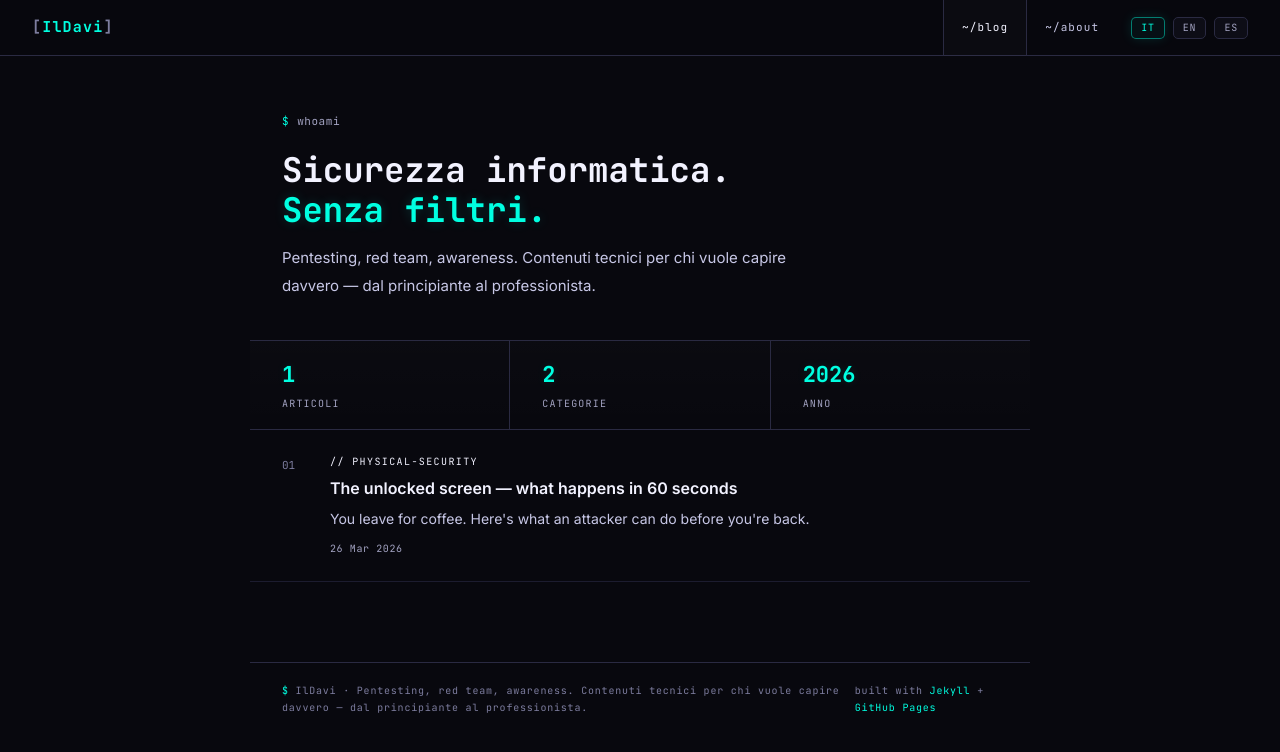
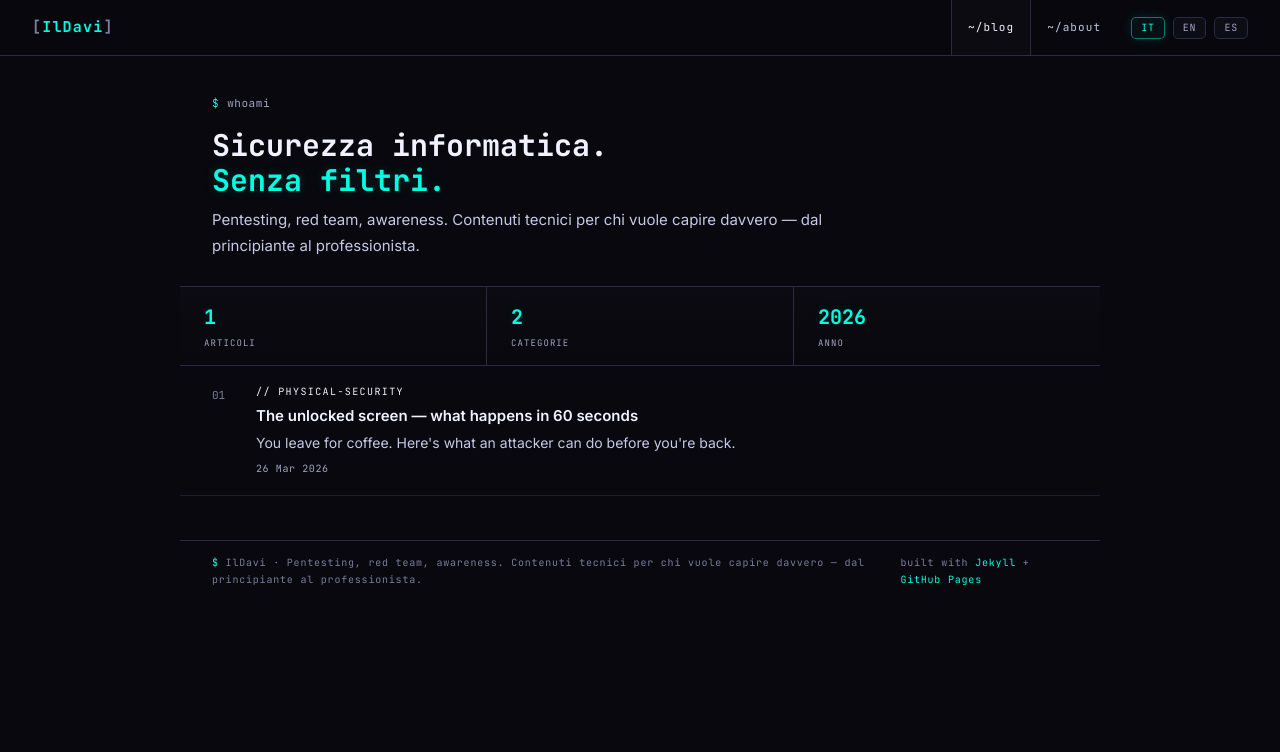
Before and after one commit to llDavi/llDavi.github.io, a Jekyll site: the page built from index.md, in a window 1280 px wide. Shown: the top 752 px of the page. Built offline with Jekyll 4.4.1, drawn with Linux system fonts in a browser that asks for light colours.

Commit message:
Layout fix

```diff
--- a/assets/css/style.scss
+++ b/assets/css/style.scss
@@ -111,7 +111,7 @@ a:hover {
   display: flex;
   align-items: center;
   height: 56px;
-  padding: 0 18px;
+  padding: 0 16px;
   border-left: 1px solid var(--border);
   font-size: 11px;
   color: var(--text-muted);
@@ -158,9 +158,9 @@ a:hover {
    ============================================= */
 
 .page-wrap {
-  max-width: 780px;
+  max-width: 920px;
   margin: 0 auto;
-  padding: 0 0 80px;
+  padding: 0 0 44px;
 }
 
 /* =============================================
@@ -168,14 +168,14 @@ a:hover {
    ============================================= */
 
 .hero {
-  padding: 56px 32px 40px;
+  padding: 38px 32px 28px;
   border-bottom: 1px solid var(--border);
 }
 
 .hero-prompt {
   font-size: 11px;
   color: var(--text-dim);
-  margin-bottom: 20px;
+  margin-bottom: 16px;
   display: flex;
   align-items: center;
   gap: 8px;
@@ -187,11 +187,11 @@ a:hover {
 }
 
 .hero-title {
-  font-size: 34px;
+  font-size: 30px;
   font-weight: 700;
   color: var(--text);
-  line-height: 1.18;
-  margin-bottom: 14px;
+  line-height: 1.15;
+  margin-bottom: 10px;
 }
 
 .hero-title .hl {
@@ -203,8 +203,8 @@ a:hover {
   font-family: var(--font-sans);
   font-size: 15px;
   color: var(--text-muted);
-  line-height: 1.85;
-  max-width: 560px;
+  line-height: 1.7;
+  max-width: 680px;
 }
 
 /* =============================================
@@ -219,7 +219,7 @@ a:hover {
 
 .stat {
   flex: 1;
-  padding: 16px 32px;
+  padding: 14px 24px;
   border-right: 1px solid var(--border);
 }
 
@@ -228,17 +228,17 @@ a:hover {
 }
 
 .stat-num {
-  font-size: 22px;
+  font-size: 20px;
   font-weight: 700;
   color: var(--accent);
   text-shadow: 0 0 10px rgba(0, 255, 225, 0.12);
 }
 
 .stat-label {
-  font-size: 10px;
+  font-size: 9px;
   color: var(--text-dim);
   letter-spacing: 0.12em;
-  margin-top: 3px;
+  margin-top: 2px;
 }
 
 /* =============================================
@@ -251,9 +251,9 @@ a:hover {
 
 .post-item {
   display: flex;
-  gap: 20px;
+  gap: 16px;
   align-items: flex-start;
-  padding: 24px 32px;
+  padding: 18px 32px;
   border-bottom: 1px solid var(--border-dim);
   transition: background 0.18s ease, border-color 0.18s ease;
 }
@@ -274,7 +274,7 @@ a:hover {
 .post-cat {
   font-size: 10px;
   letter-spacing: 0.14em;
-  margin-bottom: 7px;
+  margin-bottom: 5px;
 }
 
 .cat-web       { color: var(--accent); }
@@ -285,11 +285,11 @@ a:hover {
 
 .post-title {
   font-family: var(--font-sans);
-  font-size: 16px;
+  font-size: 15px;
   font-weight: 600;
   color: var(--text);
-  margin-bottom: 7px;
-  line-height: 1.45;
+  margin-bottom: 5px;
+  line-height: 1.4;
   text-decoration: none;
   display: block;
 }
@@ -302,13 +302,13 @@ a:hover {
   font-family: var(--font-sans);
   font-size: 14px;
   color: var(--text-muted);
-  line-height: 1.75;
+  line-height: 1.65;
 }
 
 .post-meta {
   font-size: 10px;
   color: var(--text-dim);
-  margin-top: 9px;
+  margin-top: 6px;
   letter-spacing: 0.06em;
 }
 
@@ -317,7 +317,7 @@ a:hover {
    ============================================= */
 
 .post-header {
-  padding: 42px 32px 34px;
+  padding: 34px 32px 28px;
   border-bottom: 1px solid var(--border);
 }
 
@@ -325,7 +325,7 @@ a:hover {
   font-size: 10px;
   color: var(--text-faint);
   letter-spacing: 0.08em;
-  margin-bottom: 20px;
+  margin-bottom: 16px;
 }
 
 .post-breadcrumb a {
@@ -334,21 +334,21 @@ a:hover {
 }
 
 .post-header .post-cat {
-  margin-bottom: 12px;
+  margin-bottom: 10px;
 }
 
 .post-header h1 {
   font-family: var(--font-sans);
-  font-size: 28px;
+  font-size: 26px;
   font-weight: 700;
   color: var(--text);
-  line-height: 1.24;
-  margin-bottom: 16px;
+  line-height: 1.22;
+  margin-bottom: 14px;
 }
 
 .post-header-meta {
   display: flex;
-  gap: 24px;
+  gap: 20px;
   font-size: 11px;
   color: var(--text-muted);
   flex-wrap: wrap;
@@ -360,15 +360,15 @@ a:hover {
 
 /* Post body */
 .post-body {
-  padding: 34px 32px 0;
+  padding: 28px 32px 0;
   font-family: var(--font-sans);
 }
 
 .post-body p {
   font-size: 15px;
   color: var(--text-muted);
-  line-height: 1.9;
-  margin-bottom: 20px;
+  line-height: 1.82;
+  margin-bottom: 18px;
 }
 
 .post-body h2 {
@@ -377,7 +377,7 @@ a:hover {
   font-weight: 700;
   color: var(--accent);
   letter-spacing: 0.1em;
-  margin: 38px 0 14px;
+  margin: 32px 0 12px;
 }
 
 .post-body h2::before {
@@ -389,7 +389,7 @@ a:hover {
   font-size: 12px;
   color: var(--purple);
   letter-spacing: 0.08em;
-  margin: 24px 0 10px;
+  margin: 22px 0 10px;
 }
 
 .post-body ul,
@@ -397,8 +397,8 @@ a:hover {
   font-size: 15px;
   color: var(--text-muted);
   padding-left: 22px;
-  margin-bottom: 20px;
-  line-height: 1.9;
+  margin-bottom: 18px;
+  line-height: 1.82;
 }
 
 .post-body li {
@@ -417,21 +417,20 @@ a:hover {
 .post-body blockquote {
   border-left: 2px solid var(--accent);
   padding: 6px 0 6px 18px;
-  margin: 24px 0;
+  margin: 22px 0;
   font-size: 15px;
   color: #c7c7d8;
   font-style: italic;
   background: rgba(255, 255, 255, 0.015);
 }
 
-/* Code blocks */
 .post-body pre {
   background: var(--bg-card);
   border: 1px solid var(--border);
   border-radius: 8px;
-  padding: 18px 20px;
+  padding: 16px 18px;
   overflow-x: auto;
-  margin: 22px 0;
+  margin: 20px 0;
   font-family: var(--font-mono);
   font-size: 12px;
   color: var(--accent);
@@ -461,9 +460,9 @@ a:hover {
   display: flex;
   flex-wrap: wrap;
   gap: 8px;
-  padding: 24px 32px 32px;
+  padding: 20px 32px 24px;
   border-top: 1px solid var(--border-dim);
-  margin-top: 40px;
+  margin-top: 32px;
 }
 
 .post-tag {
@@ -482,28 +481,28 @@ a:hover {
    ============================================= */
 
 .about-wrap {
-  padding: 42px 32px;
+  padding: 34px 32px;
 }
 
 .about-header {
   display: flex;
   align-items: center;
-  gap: 20px;
-  padding-bottom: 32px;
+  gap: 18px;
+  padding-bottom: 24px;
   border-bottom: 1px solid var(--border);
-  margin-bottom: 36px;
+  margin-bottom: 28px;
 }
 
 .about-avatar {
-  width: 60px;
-  height: 60px;
+  width: 56px;
+  height: 56px;
   border-radius: 50%;
   background: var(--bg-card);
   border: 1px solid rgba(0, 255, 225, 0.55);
   display: flex;
   align-items: center;
   justify-content: center;
-  font-size: 20px;
+  font-size: 19px;
   font-weight: 700;
   color: var(--accent);
   flex-shrink: 0;
@@ -511,7 +510,7 @@ a:hover {
 }
 
 .about-name {
-  font-size: 22px;
+  font-size: 21px;
   font-weight: 700;
   color: var(--text);
   margin-bottom: 4px;
@@ -527,22 +526,22 @@ a:hover {
   font-size: 10px;
   color: var(--text-faint);
   letter-spacing: 0.16em;
-  margin-bottom: 14px;
+  margin-bottom: 12px;
 }
 
 .about-bio {
   font-family: var(--font-sans);
   font-size: 15px;
   color: var(--text-muted);
-  line-height: 1.9;
-  margin-bottom: 36px;
+  line-height: 1.82;
+  margin-bottom: 28px;
 }
 
 .about-skills {
   display: flex;
   flex-wrap: wrap;
   gap: 8px;
-  margin-bottom: 36px;
+  margin-bottom: 28px;
 }
 
 .skill-tag {
@@ -583,10 +582,10 @@ a:hover {
   border: 1px solid var(--border);
   padding: 8px 16px;
   border-radius: 5px;
-  letter-spacing: 0.08em;
   transition: all 0.18s ease;
   text-decoration: none;
   background: rgba(255, 255, 255, 0.015);
+  letter-spacing: 0.08em;
 }
 
 .about-link:hover {
@@ -602,15 +601,16 @@ a:hover {
 
 .site-footer {
   border-top: 1px solid var(--border);
-  padding: 20px 32px;
+  padding: 14px 32px 18px;
   display: flex;
   align-items: center;
   justify-content: space-between;
   font-size: 10px;
   color: var(--text-faint);
   letter-spacing: 0.08em;
-  max-width: 780px;
+  max-width: 920px;
   margin: 0 auto;
+  gap: 18px;
 }
 
 .footer-accent {
@@ -620,6 +620,13 @@ a:hover {
 /* =============================================
    RESPONSIVE
    ============================================= */
+
+@media (max-width: 920px) {
+  .page-wrap,
+  .site-footer {
+    max-width: 100%;
+  }
+}
 
 @media (max-width: 780px) {
   .site-nav {
@@ -645,15 +652,20 @@ a:hover {
   }
 
   .post-item {
-    padding: 20px 16px;
+    padding: 18px 16px;
   }
 
   .stat {
-    padding: 14px 16px;
+    padding: 12px 16px;
+  }
+
+  .post-tags {
+    padding-left: 16px;
+    padding-right: 16px;
   }
 
   .site-footer {
-    padding: 16px;
+    padding: 14px 16px 18px;
   }
 }
 
@@ -698,7 +710,7 @@ a:hover {
   }
 
   .hero-title {
-    font-size: 26px;
+    font-size: 25px;
   }
 
   .hero-sub,
@@ -710,7 +722,7 @@ a:hover {
   }
 
   .post-header h1 {
-    font-size: 24px;
+    font-size: 23px;
   }
 
   .site-footer {
```
Also changed, not shown: 1 other file.
